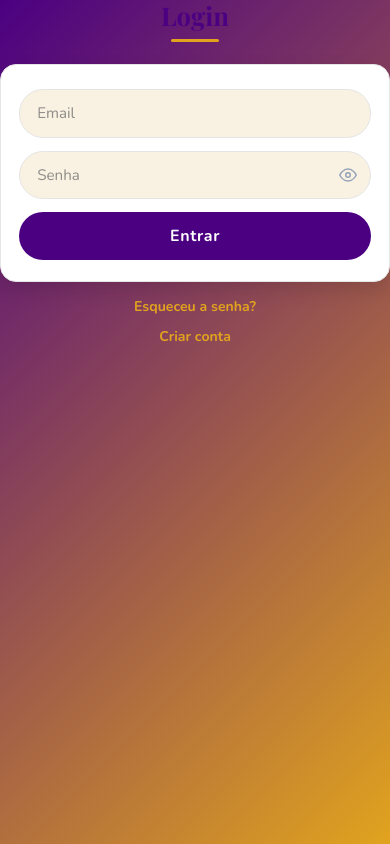
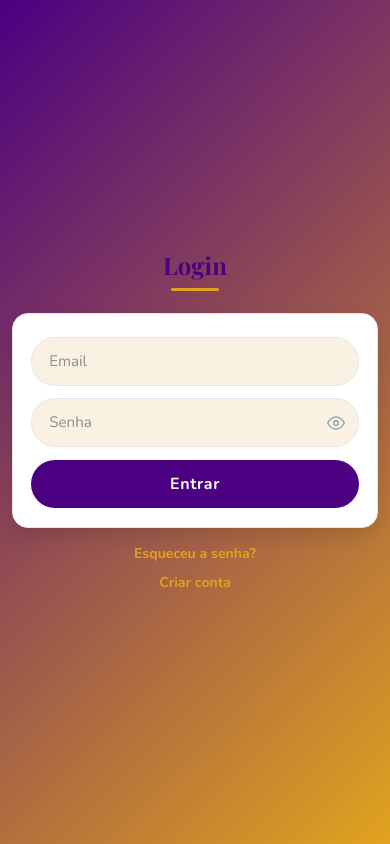
Before and after one commit to sarapacheco-user/DocesDaFhe, a Flask app: page /login in a window 390 px wide. Run offline with Flask 3, Linux system fonts and the light colour scheme; some libraries are stand-ins or nearby versions.

Commit message:
Arrumei a responsividade

```diff
--- a/app.py
+++ b/app.py
@@ -21,11 +21,12 @@
 app.config['SQLALCHEMY_DATABASE_URI'] = 'sqlite:///users.db'
 
 # Email Configuration
-app.config['MAIL_SERVER'] = os.environ.get('MAIL_SERVER', 'smtp.gmail.com')
-app.config['MAIL_PORT'] = int(os.environ.get('MAIL_PORT', 587))
-app.config['MAIL_USE_TLS'] = os.environ.get('MAIL_USE_TLS', 'True') == 'True'
-app.config['MAIL_USERNAME'] = os.environ.get('MAIL_USERNAME')
-app.config['MAIL_PASSWORD'] = os.environ.get('MAIL_PASSWORD')
+app.config['MAIL_SERVER']         = os.environ.get('MAIL_SERVER', 'smtp.gmail.com')
+app.config['MAIL_PORT']           = int(os.environ.get('MAIL_PORT', 587))
+app.config['MAIL_USE_TLS']        = os.environ.get('MAIL_USE_TLS', 'True') == 'True'
+app.config['MAIL_USE_SSL']        = os.environ.get('MAIL_USE_SSL', 'False') == 'True'
+app.config['MAIL_USERNAME']       = os.environ.get('MAIL_USERNAME')
+app.config['MAIL_PASSWORD']       = os.environ.get('MAIL_PASSWORD')
 app.config['MAIL_DEFAULT_SENDER'] = os.environ.get('MAIL_DEFAULT_SENDER')
 
 mail = Mail(app)
@@ -407,7 +408,7 @@
         mail.send(msg)
         return True
     except Exception as e:
-        print(f"Erro ao enviar e-mail: {e}")
+        app.logger.error(f"[MAIL] Erro ao enviar reset para {user_email}: {type(e).__name__}: {e}")
         return False
 
 
@@ -424,7 +425,7 @@
         mail.send(msg)
         return True
     except Exception as e:
-        print(f"Erro ao enviar e-mail de verificação: {e}")
+        app.logger.error(f"[MAIL] Erro ao enviar verificação para {user_email}: {type(e).__name__}: {e}")
         return False
 
 
--- a/static/auth.css
+++ b/static/auth.css
@@ -25,7 +25,9 @@
   --radius-lg:  16px;
 }
 
-* { box-sizing: border-box; margin: 0; padding: 0; }
+*, *::before, *::after { box-sizing: border-box; margin: 0; padding: 0; }
+
+html { overflow-x: hidden; }
 
 .navbar { display: none !important; }
 .topbar { display: none !important; }
@@ -36,6 +38,9 @@
   font-family: 'Nunito', sans-serif;
   background: linear-gradient(135deg, var(--auth-bg-color1, #e8eed8) 0%, var(--auth-bg-color2, #8fa05a) 100%) !important;
   min-height: 100vh;
+  width: 100%;
+  max-width: 100vw;
+  overflow-x: hidden;
   display: flex !important;
   flex-direction: column;
   align-items: center;
@@ -45,7 +50,7 @@
   margin: 0 !important;
 }
 
-/* wrapper do base.html não deve limitar o layout das páginas de auth */
+/* wrapper do base.html não deve interferir no layout das páginas de auth */
 .acc-content-wrap,
 .acc-content-wrap main {
   width: 100%;
@@ -58,6 +63,7 @@
 .login-card {
   width: 100%;
   max-width: 480px;
+  box-sizing: border-box;
   display: flex;
   flex-direction: column;
 }
@@ -86,6 +92,8 @@
   box-shadow: var(--shadow-lg);
   border: 1.5px solid var(--color-border);
   display: flex; flex-direction: column; gap: 1rem;
+  width: 100%;
+  box-sizing: border-box;
 }
 
 .login-card input[type="email"],
@@ -303,30 +311,66 @@
    RESPONSIVO
 ══════════════════════════════════════ */
 
-/* ── TABLET (≤600px) ── */
+/* ── TABLET / MOBILE (≤600px) ── */
 @media (max-width: 600px) {
-  body { padding: 1.5rem .8rem; justify-content: flex-start; padding-top: 2.5rem; }
+  body {
+    padding: 1.5rem 1rem;
+    overflow-x: hidden;
+  }
 
   .login-card,
   .signup-card,
-  .forgot-card { max-width: 100%; }
+  .forgot-card {
+    /* vincula diretamente ao viewport, não ao container pai */
+    width: calc(100vw - 2rem);
+    max-width: calc(100vw - 2rem);
+    box-sizing: border-box;
+  }
 
   .login-card form,
   .signup-card form,
-  .forgot-card form { padding: 1.8rem 1.4rem 1.5rem; border-radius: 16px; }
+  .forgot-card form {
+    padding: 1.8rem 1.4rem 1.5rem;
+    border-radius: 16px;
+    width: 100%;
+    max-width: 100%;
+    box-sizing: border-box;
+    overflow: hidden;
+  }
+
+  .login-card input[type="email"],
+  .login-card input[type="password"],
+  .login-card input[type="text"],
+  .login-pwd-wrap,
+  .signup-card input,
+  .forgot-card input[type="email"],
+  .login-card button[type="submit"],
+  .signup-card button[type="submit"],
+  .forgot-card button[type="submit"] {
+    width: 100% !important;
+    max-width: 100% !important;
+    box-sizing: border-box !important;
+  }
 }
 
-/* ── MOBILE (≤480px) ── */
+/* ── MOBILE PEQUENO (≤480px) ── */
 @media (max-width: 480px) {
-  body { padding: 1.2rem .6rem; padding-top: 2rem; }
+  body { padding: 1rem .75rem; }
+
+  .login-card,
+  .signup-card,
+  .forgot-card {
+    width: calc(100vw - 1.5rem);
+    max-width: calc(100vw - 1.5rem);
+  }
 
   .login-card h2,
   .signup-card h2,
-  .forgot-card h2 { font-size: 1.6rem; }
+  .forgot-card h2 { font-size: 1.5rem; }
 
   .login-card form,
   .signup-card form,
-  .forgot-card form { padding: 1.5rem 1.1rem 1.3rem; gap: .8rem; }
+  .forgot-card form { padding: 1.4rem 1.1rem 1.2rem; gap: .8rem; }
 
   .login-links { flex-direction: column; gap: .5rem; align-items: center; }
 }
```
Also changed, not shown: instance/users.db, 1 other file.
